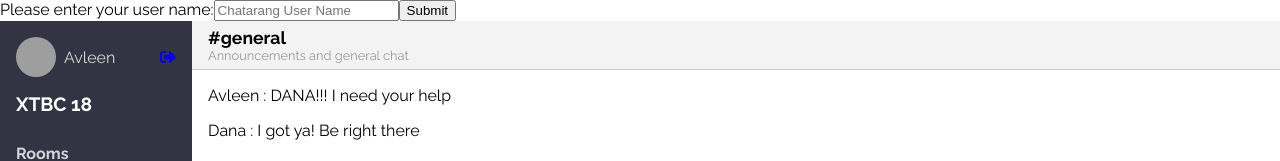
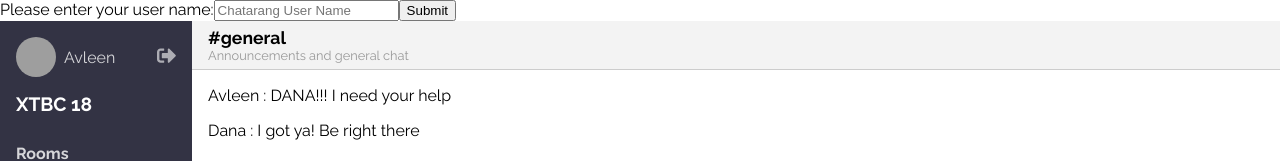
Before and after one commit to avleen2898/chatarang, a React (Create React App) app: page / in a window 1280 px wide. Shown: the top 161 px of the page. Built offline with nearby package versions, Linux system fonts and the light colour scheme; grey boxes are pictures that could not be loaded.

Commit message:
Add SignOutButton component

```diff
--- /dev/null
+++ b/src/SignOutButton.js
@@ -0,0 +1,28 @@
+import React from 'react';
+import { StyleSheet, css } from 'aphrodite';
+
+const SignOutButton = () => {
+  return (
+    <button className={css(styles.button)}>
+      <i className="fas fa-sign-out-alt"></i>
+    </button>
+  )
+}
+
+const styles = StyleSheet.create({
+    button: {
+        border: 0,
+        padding: 0,
+        backgroundColor: 'transparent',
+        color: 'rgba(255, 255, 255, 0.6)',
+        fontSize: '1.2rem',
+        transition: 'color 0.25s ease-out',
+        cursor: 'pointer',
+
+        ':hover' : {
+            color: 'white',
+        }
+    }
+})
+
+export default SignOutButton;
--- a/src/UserInfo.js
+++ b/src/UserInfo.js
@@ -1,6 +1,7 @@
 import React from 'react';
 
 import Avatar from './Avatar';
+import SignOutButton from './SignOutButton'
 
 const UserInfo = ({user}) => {
     return (
@@ -9,9 +10,7 @@
             <div className="user" style={styles.user}>
             {user.displayName}
             </div>
-            <a href="#">
-            <i className="fas fa-sign-out-alt"></i>
-            </a>
+            <SignOutButton />
         </div>
     )
 }
```
